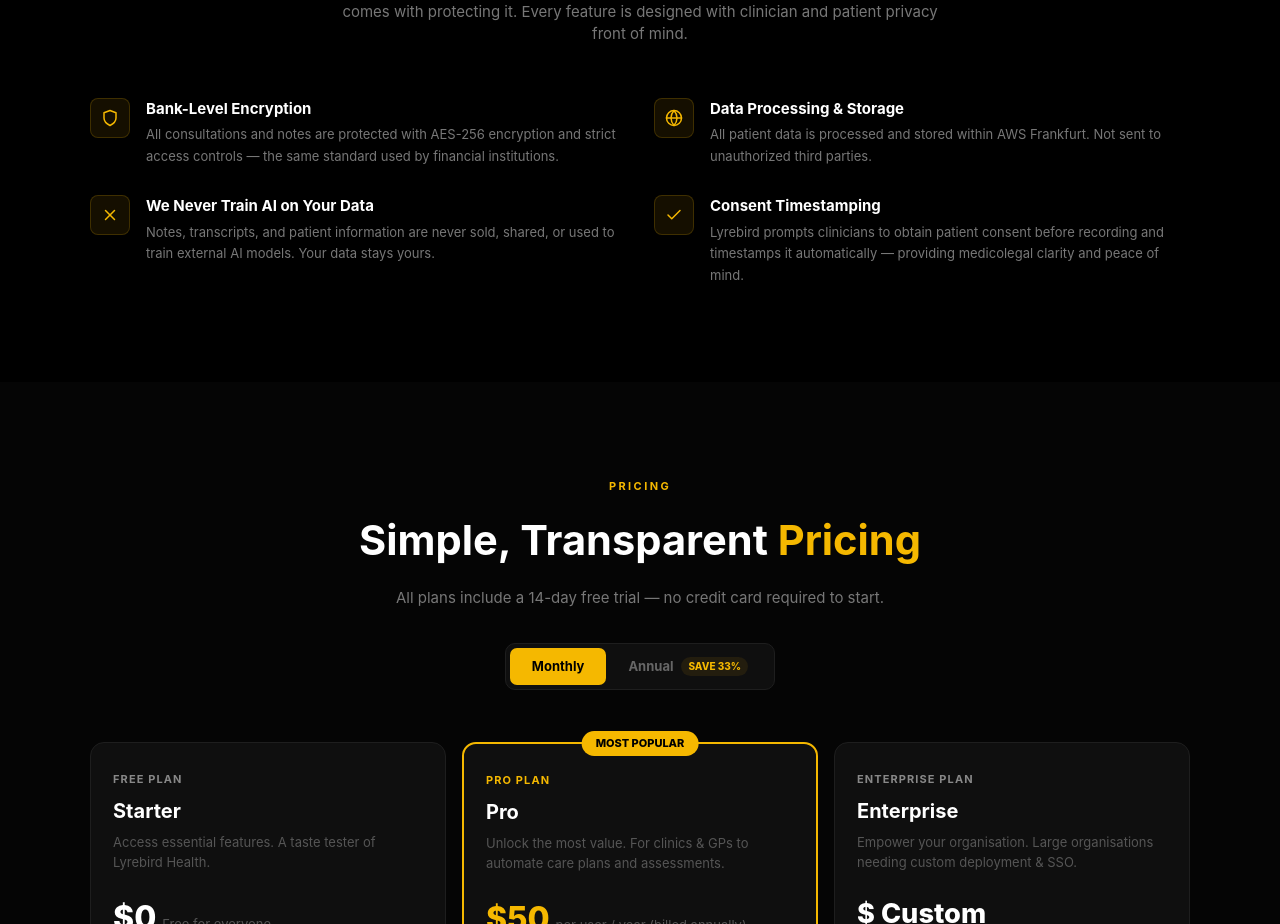
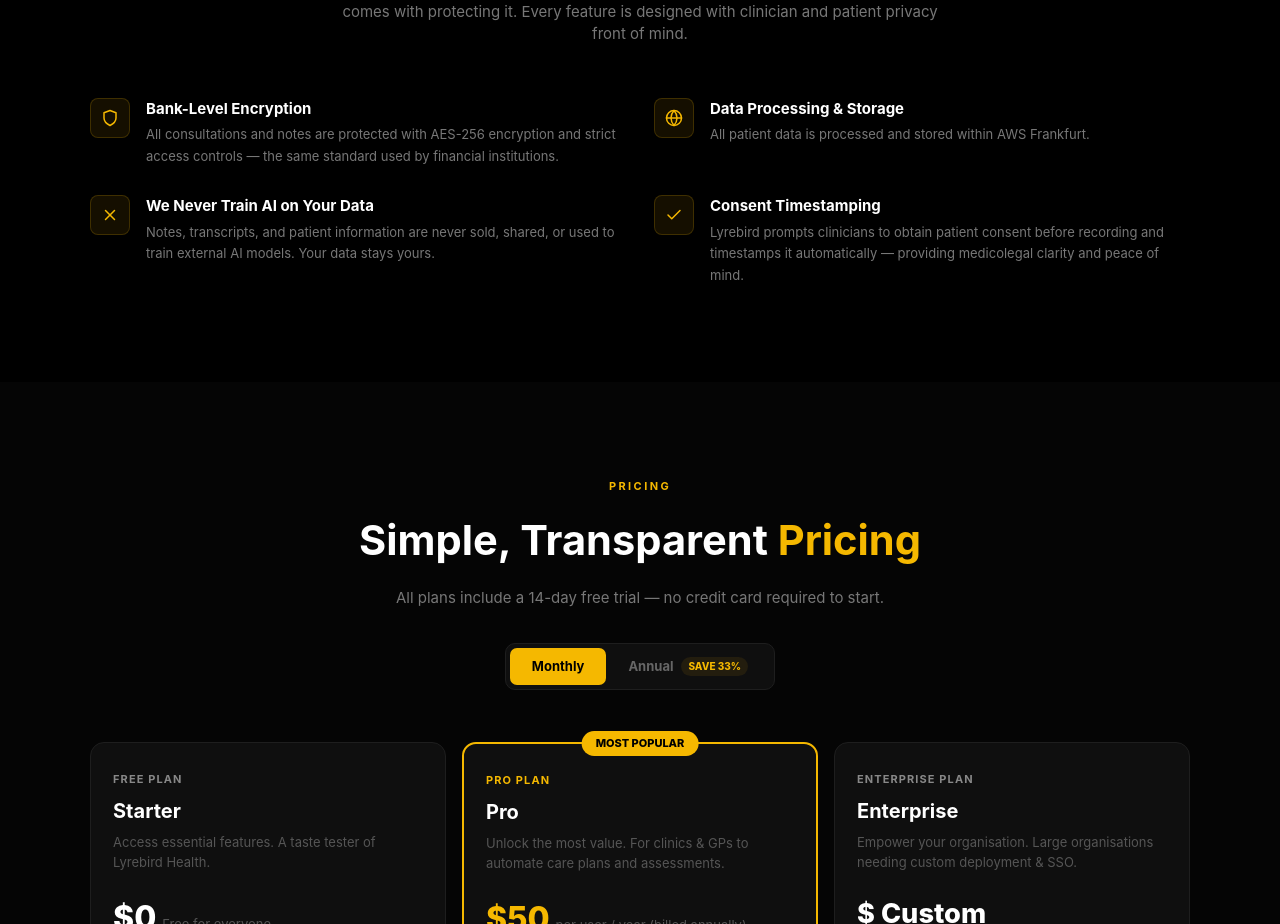
Before and after one commit to Shahina858/Techbeeai, a React (Create React App) app: page /lyrebird in a window 1280 px wide. Shown: the part 7980-8904 px from the top of the page. Built offline with nearby package versions, Linux system fonts and the light colour scheme; the HTML template or start-up script is replaced by a standard one.

Commit message:
Updated project files

```diff
--- a/src/pages/LyreBird.jsx
+++ b/src/pages/LyreBird.jsx
@@ -403,7 +403,7 @@
           </p>
           <div style={{ display: "grid", gridTemplateColumns: "repeat(2, 1fr)", gap: 28 }}>
             <SecurityPoint icon={<svg width="18" height="18" viewBox="0 0 24 24" fill="none" stroke="#f5b800" strokeWidth="2" strokeLinecap="round" strokeLinejoin="round"><path d="M12 22s8-4 8-10V5l-8-3-8 3v7c0 6 8 10 8 10z"/></svg>} title="Bank-Level Encryption" desc="All consultations and notes are protected with AES-256 encryption and strict access controls — the same standard used by financial institutions." />
-            <SecurityPoint icon={<svg width="18" height="18" viewBox="0 0 24 24" fill="none" stroke="#f5b800" strokeWidth="2" strokeLinecap="round" strokeLinejoin="round"><circle cx="12" cy="12" r="10"/><line x1="2" y1="12" x2="22" y2="12"/><path d="M12 2a15.3 15.3 0 0 1 4 10 15.3 15.3 0 0 1-4 10 15.3 15.3 0 0 1-4-10 15.3 15.3 0 0 1 4-10z"/></svg>} title="Data Processing & Storage" desc="All patient data is processed and stored within AWS Frankfurt. Not sent to unauthorized third parties." />
+            <SecurityPoint icon={<svg width="18" height="18" viewBox="0 0 24 24" fill="none" stroke="#f5b800" strokeWidth="2" strokeLinecap="round" strokeLinejoin="round"><circle cx="12" cy="12" r="10"/><line x1="2" y1="12" x2="22" y2="12"/><path d="M12 2a15.3 15.3 0 0 1 4 10 15.3 15.3 0 0 1-4 10 15.3 15.3 0 0 1-4-10 15.3 15.3 0 0 1 4-10z"/></svg>} title="Data Processing & Storage" desc="All patient data is processed and stored within AWS Frankfurt." />
             <SecurityPoint icon={<svg width="18" height="18" viewBox="0 0 24 24" fill="none" stroke="#f5b800" strokeWidth="2" strokeLinecap="round" strokeLinejoin="round"><line x1="18" y1="6" x2="6" y2="18"/><line x1="6" y1="6" x2="18" y2="18"/></svg>} title="We Never Train AI on Your Data" desc="Notes, transcripts, and patient information are never sold, shared, or used to train external AI models. Your data stays yours." />
             <SecurityPoint icon={<svg width="18" height="18" viewBox="0 0 24 24" fill="none" stroke="#f5b800" strokeWidth="2" strokeLinecap="round" strokeLinejoin="round"><polyline points="20 6 9 17 4 12"/></svg>} title="Consent Timestamping" desc="Lyrebird prompts clinicians to obtain patient consent before recording and timestamps it automatically — providing medicolegal clarity and peace of mind." />
           </div>
```
